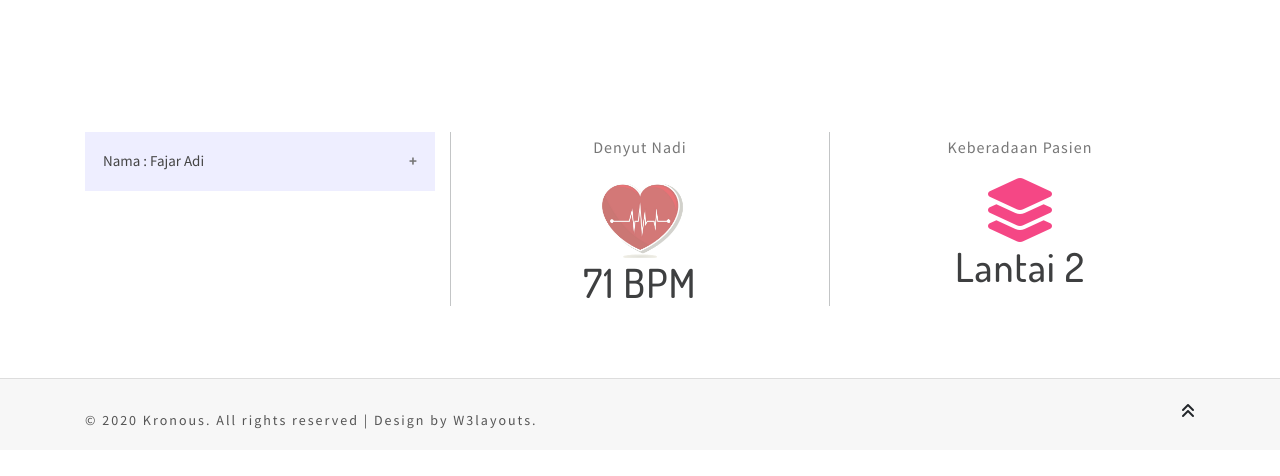
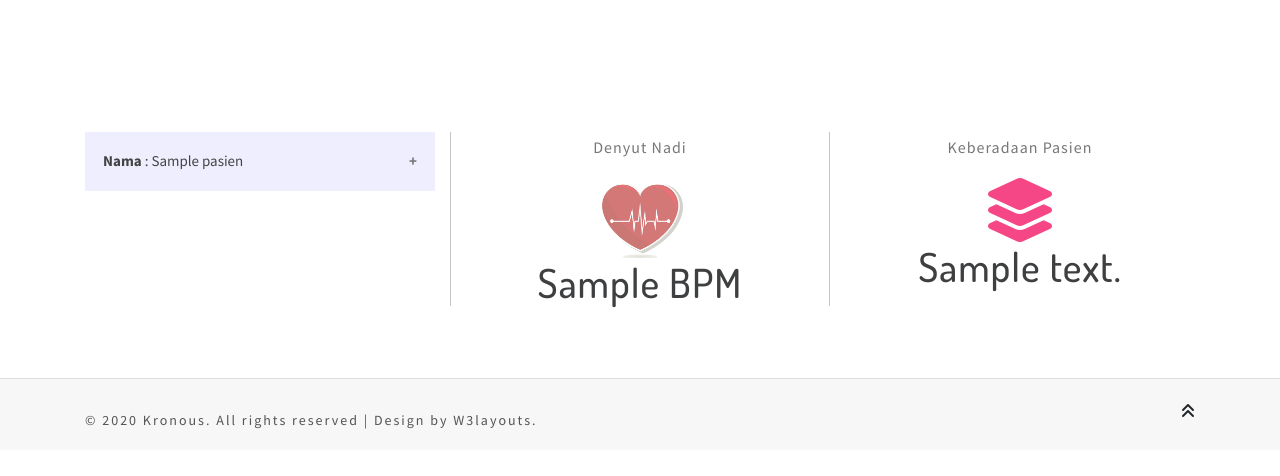
Before and after one commit to Ronnyriyana/theheartsaver, a CodeIgniter app: page /database/ in a window 1280 px wide. Shown: the part 324-800 px from the top of the page. Run offline with CodeIgniter, Linux system fonts and the light colour scheme; tables that the repository leaves empty or names only in its code hold one stand-in row (values such as "Sample post"); some libraries are stand-ins or nearby versions.

Commit message:
Data dari db

```diff
--- a/application/controllers/Monitoring.php
+++ b/application/controllers/Monitoring.php
@@ -5,14 +5,18 @@ class Monitoring extends CI_Controller {
     public function __construct(){
 		parent::__construct();
 		//untuk layout tampilan
-		$this->load->library('template');
+        $this->load->library("template");
+
+        //untuk load mmodel
+        $this->load->model("monitoring_m");
     }
 
 	public function index()
 	{
         $data = array(
-            "title_page" => "Monitoring"
+            "title_page" => "Monitoring",
+            "konten" => $this->monitoring_m->getPasien("1")
         );
-		$this->template->isi('monitoring/monitoring',$data);
+		$this->template->isi("monitoring/monitoring",$data);
 	}
 }
--- /dev/null
+++ b/application/models/Monitoring_m.php
@@ -0,0 +1,16 @@
+<?php
+defined('BASEPATH') OR exit('No direct script access allowed');
+
+class Monitoring_m extends CI_Model {
+    public function getPasien($idPasien)
+	{
+        $this->db->select('a.*, b.*');
+        $this->db->from('pasien a');
+        $this->db->join('log_aktivitas b', 'a.id_pasien = b.id_pasien');
+        $this->db->where('a.id_pasien',$idPasien);
+        $this->db->order_by('waktu', 'desc');
+        $this->db->limit(1);
+		$data = $this->db->get();
+        return $data->result_array();
+	}
+}
--- a/application/views/monitoring/monitoring.php
+++ b/application/views/monitoring/monitoring.php
@@ -1,26 +1,30 @@
+<?php foreach($konten as $data){ ?>
 <section class="banner-bottom py-4">
 	<div class="container py-md-5">
 		<div class="row mt-lg-5 text-center" id="stats">
 			<div class="col-lg-4 counter editContent mt-3">
-					<button class="accordion">Nama : Fajar Adi</button>
+					<button class="accordion"><b>Nama</b> : <?= $data['nama_pasien']; ?></button>
 					<div class="panel">
-					  <p>Usia : 45 Thn.</p>
+					  <p><b>Jenis Kelamin :</b>  <?= $data['jenis_kelamin']; ?></br>
+					  <b>Usia :</b>  <?= $data['usia']; ?></br>
+					  <b>Keterangan :</b>  <?= $data['keterangan']; ?></p>
 					</div>
 			</div>
 			<div class="col-lg-4 counter two editContent mt-3">
 				<p>Denyut Nadi</p>
 				<img src="<?php echo base_url(); ?>assets/images/Denyutnadi.png" width="30%" id="gmbrJantung">
 				<div class="counter-info">
-					<h4>71 BPM</h4>
+					<h4><?= $data['denyut_nadi']; ?> BPM</h4>
 				</div>
 			</div>
 			<div class="col-lg-4 counter editContent mt-3">
 				<p>Keberadaan Pasien</p>
 				<span class="fa fa-layer-group" size="30%"></span>
 				<div class="counter-info">
-					<h4>Lantai 2</h4>
+					<h4><?= $data['posisi']; ?></h4>
 				</div>
 			</div>
 		</div>
 	</div>
 </section>
+<?php } ?>
```
